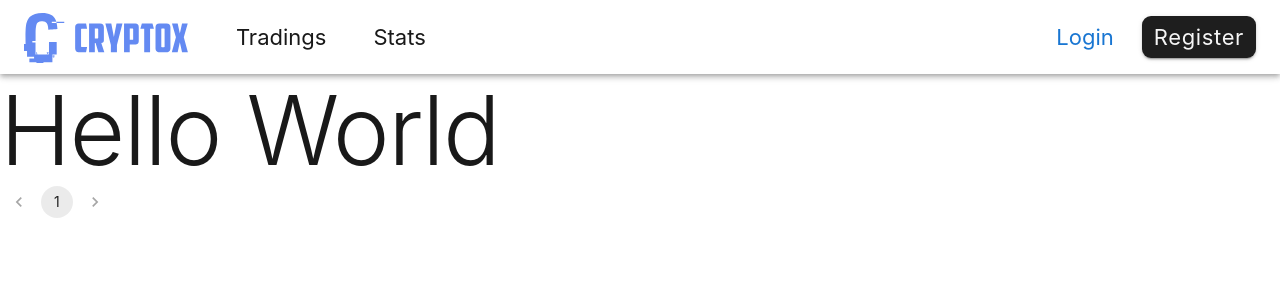
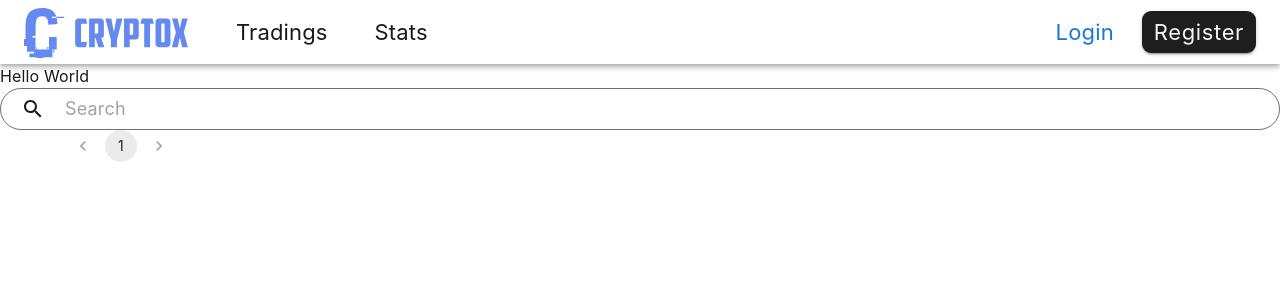
Before and after one commit to COS30049/cos30049_frontend, a React (Create React App) app: page / in a window 1280 px wide. Shown: the top 300 px of the page. Built offline with nearby package versions, Linux system fonts and the light colour scheme.

Commit message:
feat:searchBar

```diff
--- a/src/App.css
+++ b/src/App.css
@@ -3,6 +3,7 @@
   font-family: -apple-system, BlinkMacSystemFont, 'Segoe UI', 'Roboto', 'Oxygen',
   'Ubuntu', 'Cantarell', 'Fira Sans', 'Droid Sans', 'Helvetica Neue',
   sans-serif !important;
+  box-sizing: border-box;
 }
 
 .App {
--- a/src/components/AssetsWrapper.jsx
+++ b/src/components/AssetsWrapper.jsx
@@ -1,14 +1,11 @@
 import React from "react";
 import AssetsSlide from "./AssetsSlide";
-import { Grid, Pagination, Typography } from "@mui/material";
+import { CssBaseline, Grid, Pagination, Typography } from "@mui/material";
 
 export default function AssetsWrapper() {
     return (
         <>
-            <Grid
-            >
-
-            </Grid>
+            <CssBaseline />
             <AssetsSlide />
             <Pagination />
         </>
--- /dev/null
+++ b/src/components/SearchBar.jsx
@@ -0,0 +1,37 @@
+import { Box, TextField, Input, InputBase } from "@mui/material";
+import { Search } from "@mui/icons-material";
+import React from "react";
+
+export default function SearchBar() {
+    return (
+        <>
+            <Box
+                sx={{
+                    display: 'flex',
+                    display: '-ms-flexbox',
+                    display: '-webkit-flex',
+                    alignItems: 'center',
+                    px: "20px",
+                    py: "2px",
+                    borderRadius: "30px",
+                    border: "0.5px solid #707070",
+                    gap: '20px',
+                }}
+            >
+                <Search
+                />
+                <InputBase fullWidth placeholder="Search"
+                    sx={{
+                        border: 'none',
+                        backgroundColor: "#FFFFFF",
+                        outline: 'none',
+                        fontSize: '18px',
+                        "& input": {
+                            py:"5px",
+                        }
+                    }}
+                />
+            </Box>
+        </>
+    )
+}
--- a/src/views/Home.jsx
+++ b/src/views/Home.jsx
@@ -1,12 +1,21 @@
-import { Typography } from "@mui/material";
+import { Typography, Container } from "@mui/material";
 import AssetsWrapper from "../components/AssetsWrapper";
+import SearchBar from "components/SearchBar";
 import React from "react";
 
 export default function Home() {
     return (
         <>
-            <Typography variant="h1">Hello World</Typography>
-            <AssetsWrapper />
+            <Typography variant="p">Hello World</Typography>
+            <SearchBar />
+            <Container
+                sx={{
+                    px:"100px",
+                }}
+            >
+                <AssetsWrapper />
+            </Container>
+
         </>
     )
 }
```
Also changed, not shown: src/components/DropdownFilter.jsx (added, +9 -0 lines).
